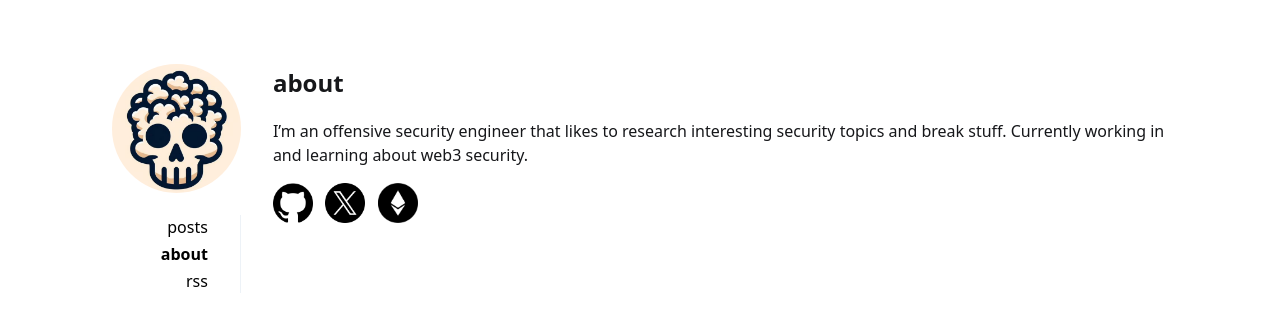
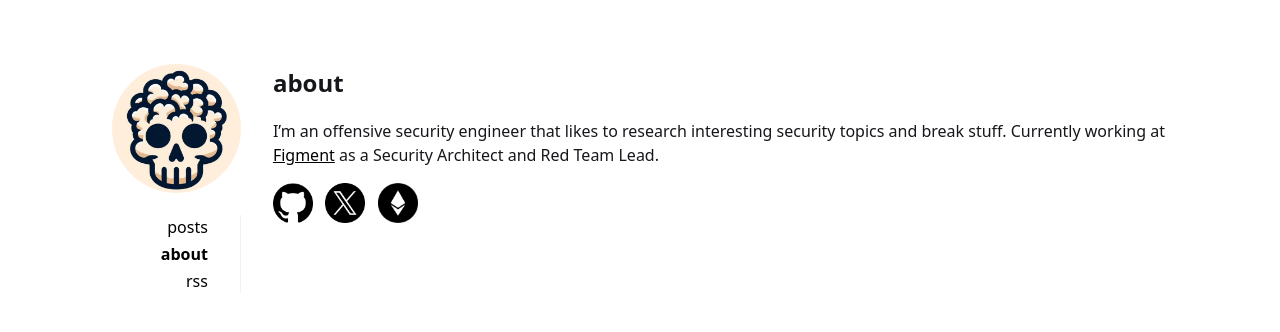
Before and after one commit to nopcorn/nopcorn.github.io, a Jekyll site: the page built from _pages/about.md, in a window 1280 px wide. Shown: the top 332 px of the page. Built offline with Jekyll 4.4.1, drawn with Linux system fonts in a browser that asks for light colours.

Commit message:
Update about.md

```diff
--- a/_pages/about.md
+++ b/_pages/about.md
@@ -3,6 +3,6 @@ layout: page
 title: about
 ---
 
-I’m an offensive security engineer that likes to research interesting security topics and break stuff. Currently working in and learning about web3 security.
+I’m an offensive security engineer that likes to research interesting security topics and break stuff. Currently working at <a href="https://figment.io/company/about/">Figment</a> as a Security Architect and Red Team Lead.
 
 <a href="https://github.com/nopcorn"><img class="social-icons" src="/assets/github.png"/></a> &nbsp; <a href="https://x.com/nopcorn18785"><img class="social-icons" src="/assets/twitter.png"/></a> &nbsp; <a href="https://app.ens.domains/nopcorn.eth"><img class="social-icons" src="/assets/eth.png"/></a>
```
